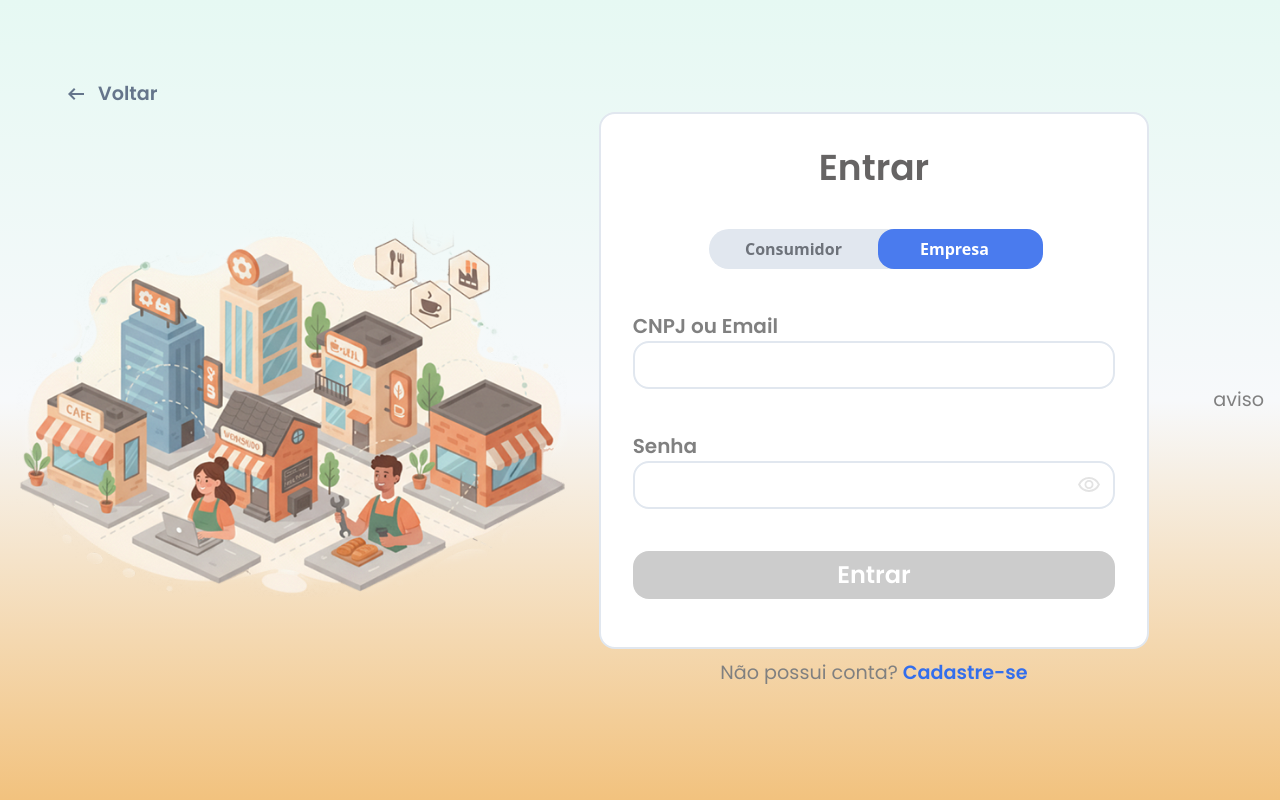
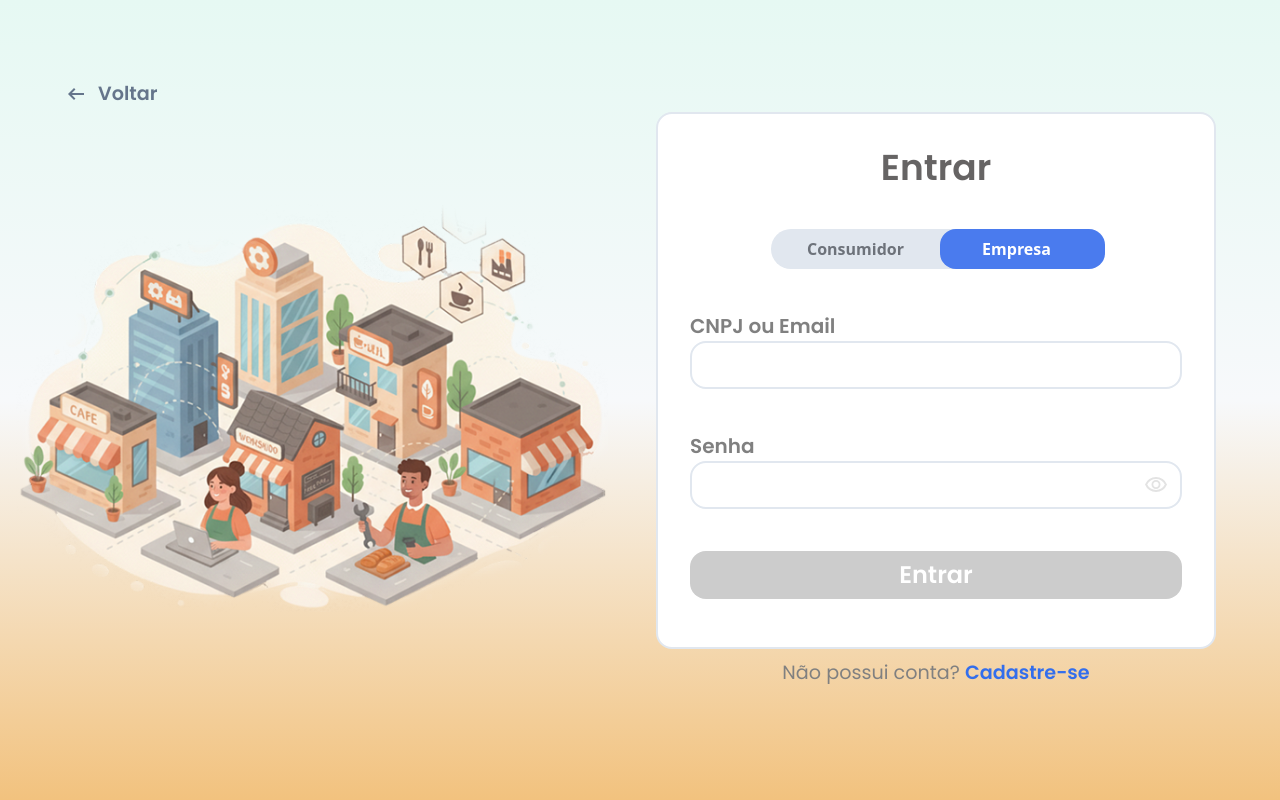
Before and after one commit to Lebron057/front-portal-de-negocios, an Angular app: page /login in a window 1280 px wide. Built offline with nearby package versions, Linux system fonts and the light colour scheme.

Commit message:
modal
modal completo login

```diff
--- a/src/app/components/login/login.html
+++ b/src/app/components/login/login.html
@@ -108,5 +108,4 @@
         <button class="entendi-botao" (click)="fecharModal()">Entendi</button>
     </div>
 }
-    <p> aviso</p>
 </body>
```
